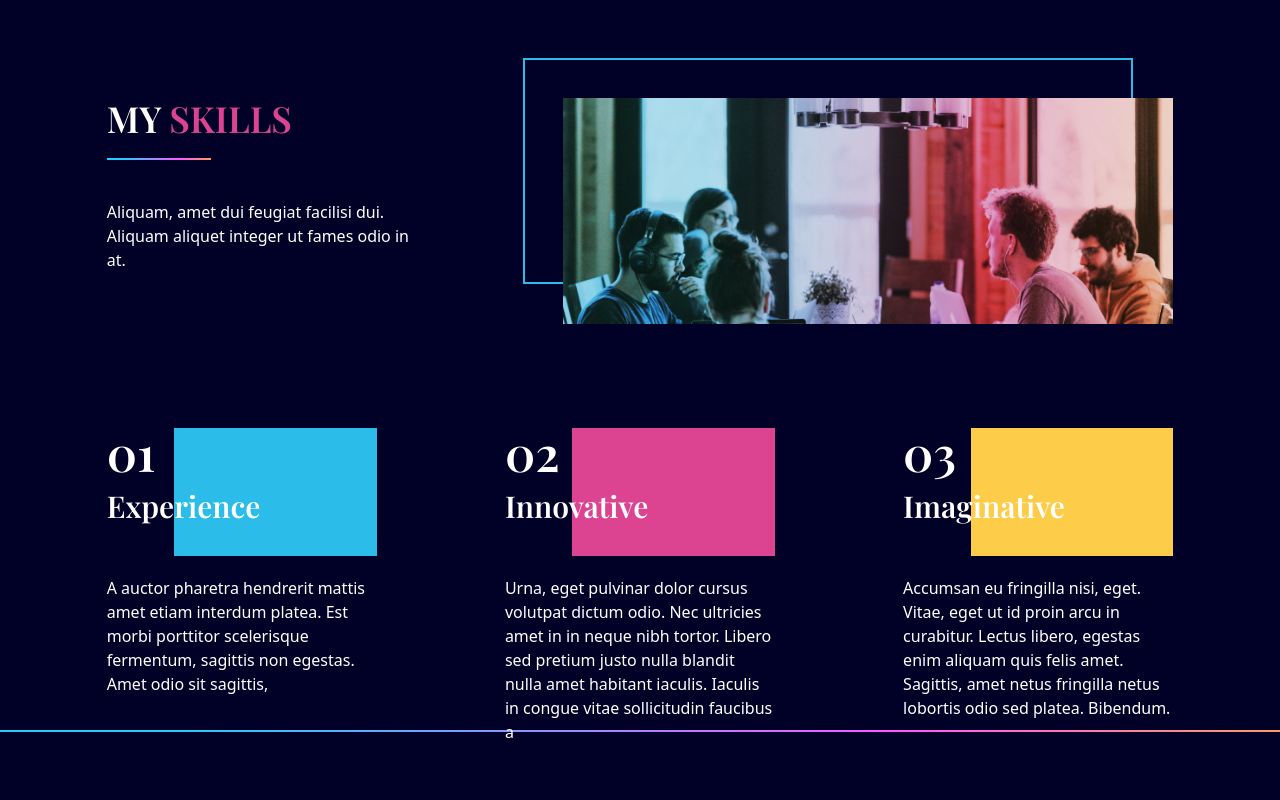
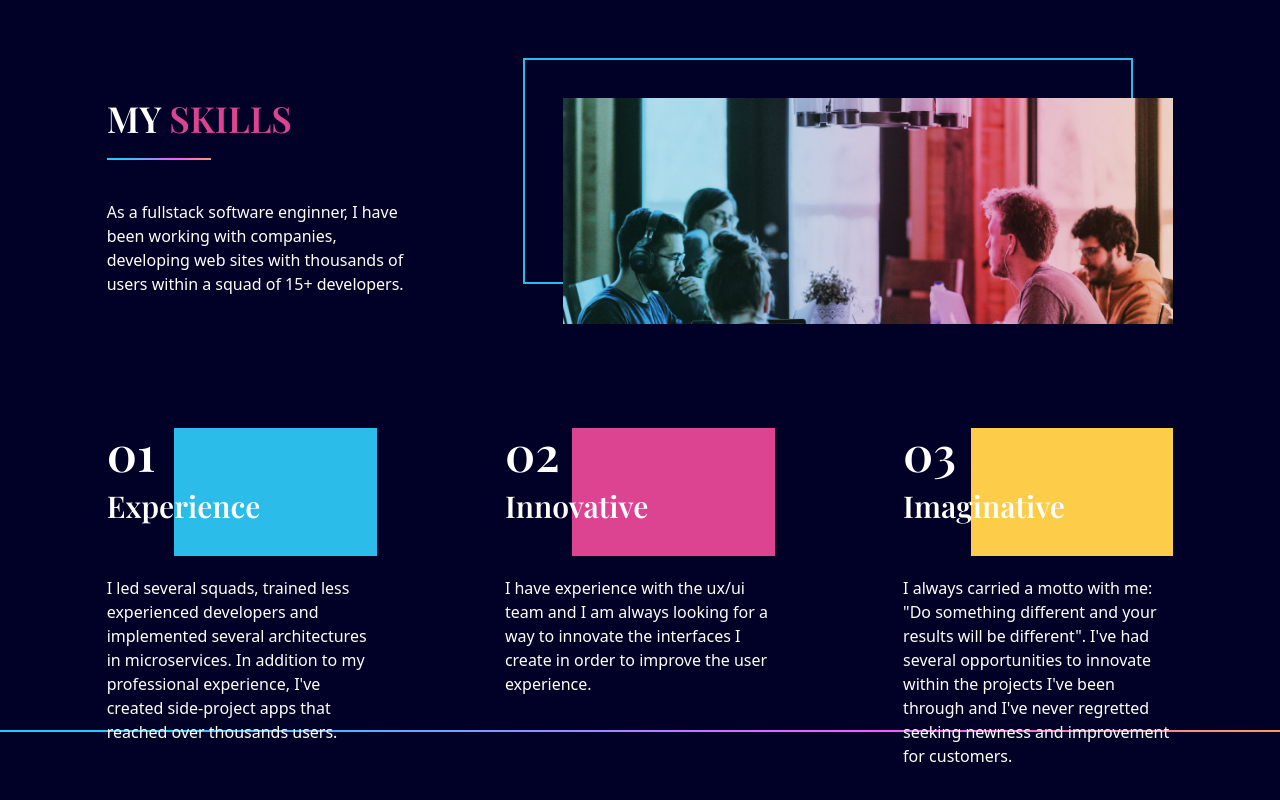
Before and after one commit to HenriqueMoreira-1/hm-portfolio, a React (Create React App) app: page / in a window 1280 px wide. Shown: the part 872-1672 px from the top of the page. Built offline with nearby package versions, Linux system fonts and the light colour scheme; the HTML template or start-up script is replaced by a standard one.

Commit message:
refactor: change myskills text

```diff
--- a/src/scenes/MySkills.jsx
+++ b/src/scenes/MySkills.jsx
@@ -24,8 +24,7 @@ const MySkills = () => {
           </p>
           <LineGradient width="w-1/3" />
           <p className="mt-10 mb-7">
-            Aliquam, amet dui feugiat facilisi dui. Aliquam aliquet integer ut
-            fames odio in at.
+            As a fullstack software enginner, I have been working with companies, developing web sites with thousands of users within a squad of 15+ developers.
           </p>
         </motion.div>
 
@@ -71,9 +70,7 @@ const MySkills = () => {
             <div className="w-1/2 md:w-3/4 h-32 bg-blue absolute right-0 top-0 z-[-1]" />
           </div>
           <p className="mt-5">
-            A auctor pharetra hendrerit mattis amet etiam interdum platea. Est
-            morbi porttitor scelerisque fermentum, sagittis non egestas. Amet
-            odio sit sagittis,
+            I led several squads, trained less experienced developers and implemented several architectures in microservices. In addition to my professional experience, I've created side-project apps that reached over thousands users.
           </p>
         </motion.div>
 
@@ -99,10 +96,7 @@ const MySkills = () => {
             <div className="w-1/2 md:w-3/4 h-32 bg-red absolute right-0 top-0 z-[-1]" />
           </div>
           <p className="mt-5">
-            Urna, eget pulvinar dolor cursus volutpat dictum odio. Nec ultricies
-            amet in in neque nibh tortor. Libero sed pretium justo nulla blandit
-            nulla amet habitant iaculis. Iaculis in congue vitae sollicitudin
-            faucibus a
+            I have experience with the ux/ui team and I am always looking for a way to innovate the interfaces I create in order to improve the user experience.
           </p>
         </motion.div>
         {/* IMAGINATIVE */}
@@ -127,10 +121,7 @@ const MySkills = () => {
             <div className="w-1/2 md:w-3/4 h-32 bg-yellow absolute right-0 top-0 z-[-1]" />
           </div>
           <p className="mt-5">
-            Accumsan eu fringilla nisi, eget. Vitae, eget ut id proin arcu in
-            curabitur. Lectus libero, egestas enim aliquam quis felis amet.
-            Sagittis, amet netus fringilla netus lobortis odio sed platea.
-            Bibendum.
+            I always carried a motto with me: "Do something different and your results will be different". I've had several opportunities to innovate within the projects I've been through and I've never regretted seeking newness and improvement for customers.
           </p>
         </motion.div>
       </div>
```
